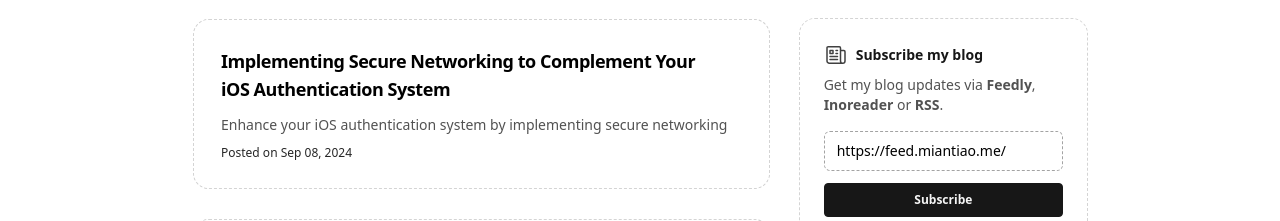
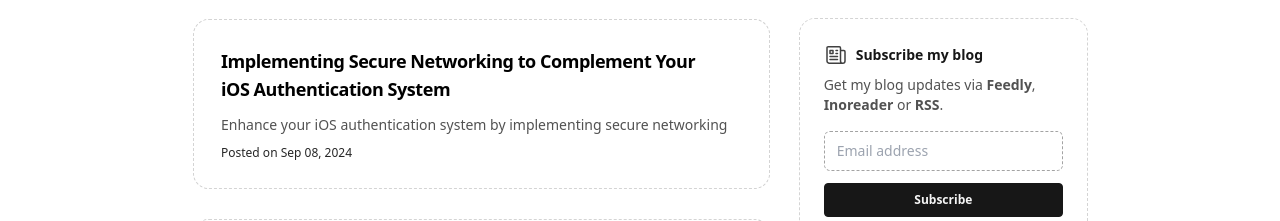
Before and after one commit to wadhwakamal/wadhwakamal.github.io, an Astro site: page / in a window 1280 px wide. Shown: the part 1960-2181 px from the top of the page. Built offline with nearby package versions, Linux system fonts and the light colour scheme; Astro itself is replaced by a stand-in of ours.

Commit message:
Trigger CI

```diff
--- a/src/components/home/writings.astro
+++ b/src/components/home/writings.astro
@@ -2,7 +2,7 @@
 import Button from "../button.astro";
 import PostsLoop from "../posts-loop.astro";
 
-const feed = "https://feed.miantiao.me/";
+const feed = "";
 ---
 
 <section class="max-w-4xl mx-auto px-7 lg:px-0">
```
